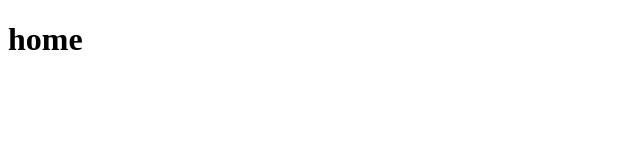
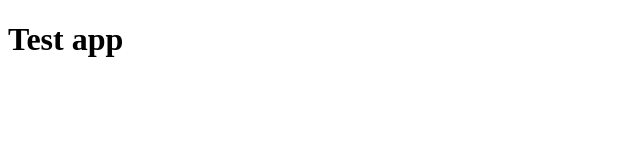
Before and after one commit to Mostafasaffari/Simple-React-Dashboard, a React (Create React App) app: page / in a window 1280 px wide. Shown: the top 160 px of the page, without its empty margins (0-640 px from the left). Built offline with nearby package versions, Linux system fonts and the light colour scheme.

Commit message:
add app component

```diff
--- a/src/Router.tsx
+++ b/src/Router.tsx
@@ -1,11 +1,12 @@
 import React from "react";
 import { BrowserRouter, Route, Switch } from "react-router-dom";
+import App from "./pages/app";
 
 const Router: React.FC = () => {
   return (
     <BrowserRouter>
       <Switch>
-        <Route exact path="/" component={() => <h1>home</h1>} />
+        <Route exact path="/" component={App} />
         <Route component={() => <h1>404</h1>} />
       </Switch>
     </BrowserRouter>
--- /dev/null
+++ b/src/pages/app/app.tsx
@@ -0,0 +1,11 @@
+import React from "react";
+
+const App = () => {
+  return (
+    <div>
+      <h1>Test app</h1>
+    </div>
+  );
+};
+
+export default App;
--- /dev/null
+++ b/src/pages/app/package.json
@@ -0,0 +1,3 @@
+{
+  "main": "app.tsx"
+}
```
